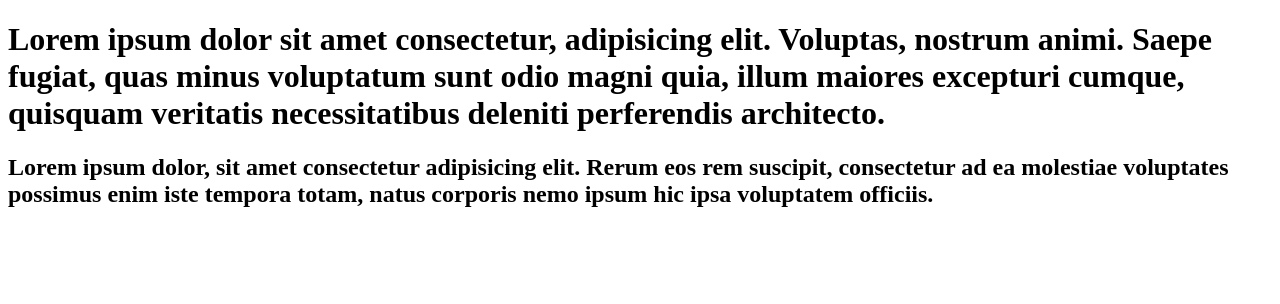
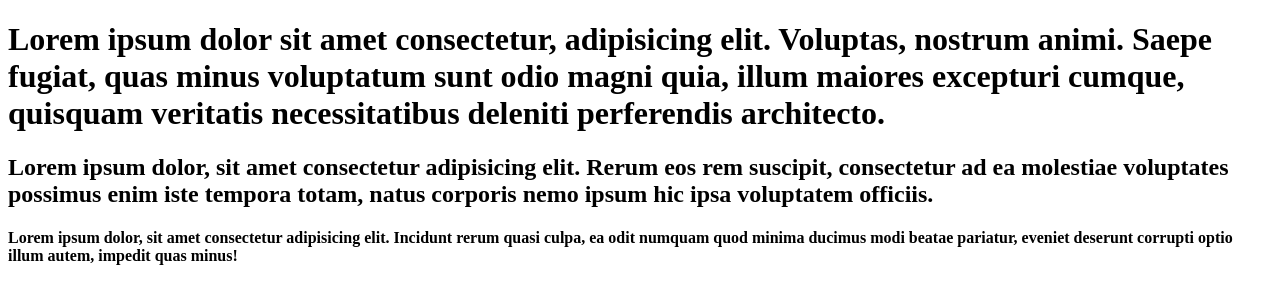
Before and after one commit to sharminakterety/new-repo, a plain HTML site: page index.html in a window 1280 px wide. Drawn offline with Linux system fonts and the light colour scheme.

Commit message:
git commit -m

```diff
--- a/index.html
+++ b/index.html
@@ -8,5 +8,6 @@
 <body>
   <h1>Lorem ipsum dolor sit amet consectetur, adipisicing elit. Voluptas, nostrum animi. Saepe fugiat, quas minus voluptatum sunt odio magni quia, illum maiores excepturi cumque, quisquam veritatis necessitatibus deleniti perferendis architecto.</h1>
   <h2>Lorem ipsum dolor, sit amet consectetur adipisicing elit. Rerum eos rem suscipit, consectetur ad ea molestiae voluptates possimus enim iste tempora totam, natus corporis nemo ipsum hic ipsa voluptatem officiis.</h2>
+  <h4>Lorem ipsum dolor, sit amet consectetur adipisicing elit. Incidunt rerum quasi culpa, ea odit numquam quod minima ducimus modi beatae pariatur, eveniet deserunt corrupti optio illum autem, impedit quas minus!</h4>
 </body>
 </html>
```
